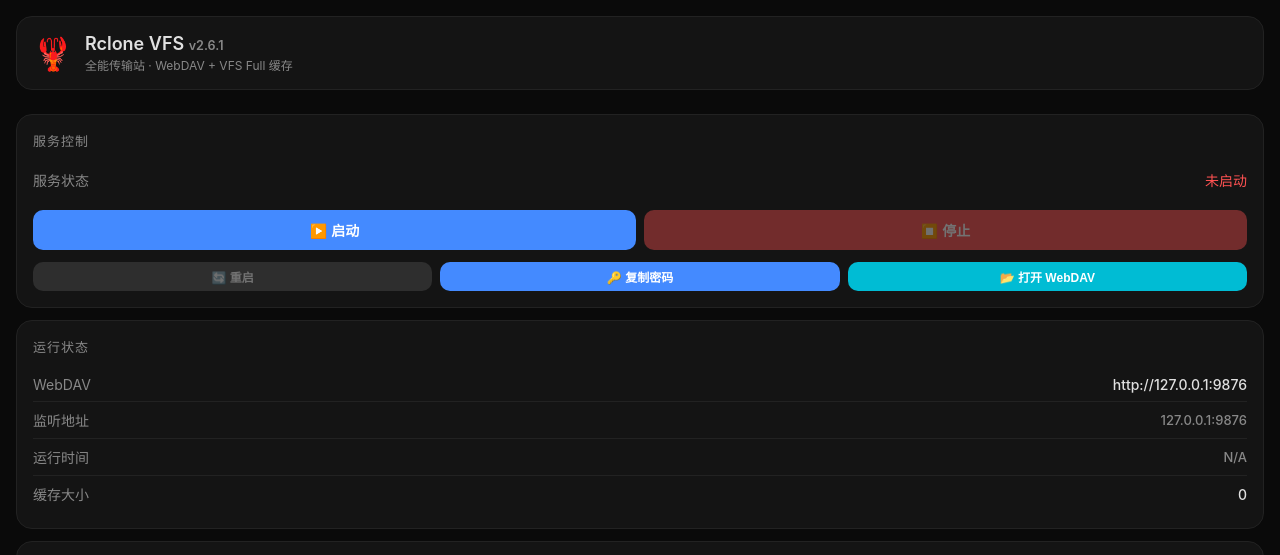
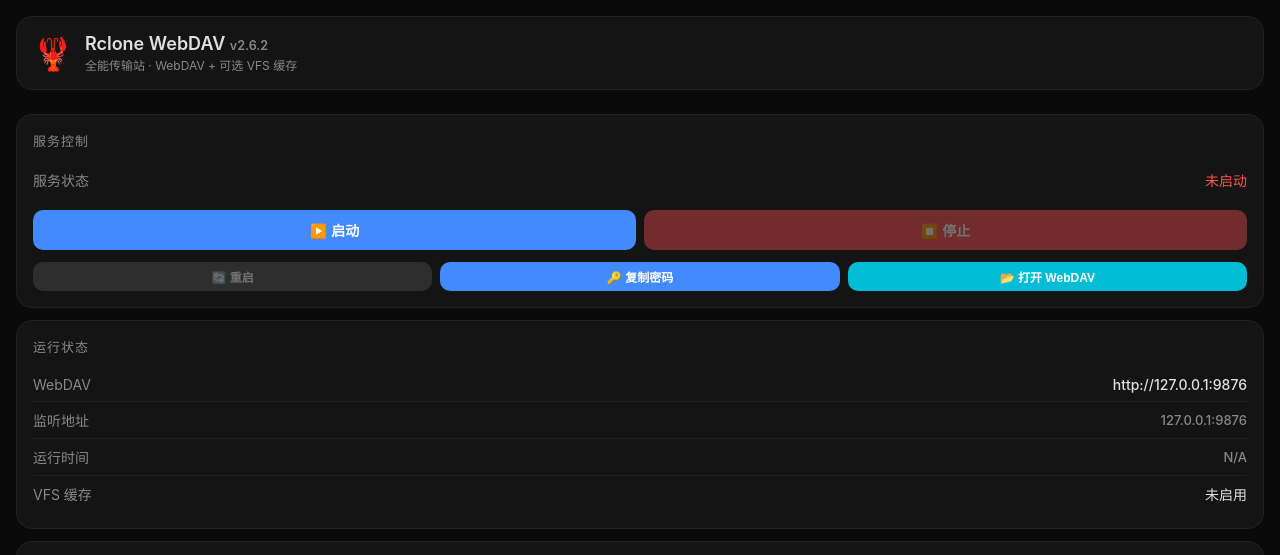
Before and after one commit to KINGYJL/rclone-vfs-server, a plain HTML site: page webroot/index.html in a window 1280 px wide. Shown: the top 555 px of the page. Drawn offline with Linux system fonts and the light colour scheme; no server answers.

Commit message:
release: v2.6.2
Fix keepalive, locking, and startup verification, and make the VFS cache optional.

- status now returns 0 while running and 1 while stopped, so the watchdog can
  actually detect a dead process and restart it (it never could before)
- stop no longer kills the supervisor; the watchdog idles on the stop flag and
  keeps supervising, refreshing status.json and log.txt after the next start
- stale lock directories are reclaimed when the holder is gone, and failures
  are no longer masked by a trailing `exit 0`
- startup is verified by waiting for the LISTEN socket owned by the rclone pid
  (toybox nc fallback) instead of a fixed 2 second liveness check
- the pid file is validated against /proc/<pid>/exe, so a recycled pid can no
  longer fake "already running" or get killed by mistake
- stopping only kills the rclone binary from this module; other rclone
  processes on the device are left alone
- status.json is written atomically, so the WebUI cannot read a half-written file
- VFS cache is now configurable via RCLONE_VFS_CACHE_MODE (off by default),
  with cache flags and --cache-dir only passed to rclone in full mode
- module renamed to "Rclone WebDAV 传输站" (id unchanged)

Package: dist/rclone-vfs-server-v2.6.2-optimized.zip

```diff
--- a/webroot/index.html
+++ b/webroot/index.html
@@ -167,8 +167,8 @@
 <div class="header">
   <div class="header-icon">🦞</div>
   <div class="header-text">
-    <h1>Rclone VFS <span style="font-size:0.7em;color:var(--text2)">v2.6.1</span></h1>
-    <p>全能传输站 · WebDAV + VFS Full 缓存</p>
+    <h1>Rclone WebDAV <span style="font-size:0.7em;color:var(--text2)">v2.6.2</span></h1>
+    <p>全能传输站 · WebDAV + 可选 VFS 缓存</p>
   </div>
 </div>
 
@@ -206,7 +206,7 @@
     <span class="status-value" id="uptimeText" style="color:var(--text2);font-size:13px">--</span>
   </div>
   <div class="status-row">
-    <span class="status-label">缓存大小</span>
+    <span class="status-label">VFS 缓存</span>
     <span class="status-value" id="cacheText">--</span>
   </div>
 </div>
@@ -275,7 +275,7 @@
   document.getElementById('webdavText').textContent = 'http://127.0.0.1:9876';
   document.getElementById('listenText').textContent = '127.0.0.1:9876';
   document.getElementById('uptimeText').textContent = 'N/A';
-  document.getElementById('cacheText').textContent = '0';
+  document.getElementById('cacheText').textContent = '未启用';
   document.getElementById('credUser').textContent = 'admin';
   document.getElementById('credPort').textContent = '9876';
   document.getElementById('webdavUrl').textContent = 'http://127.0.0.1:9876';
@@ -326,7 +326,7 @@
     document.getElementById('webdavText').textContent = 'http://127.0.0.1:' + (s.port || 9876);
     document.getElementById('listenText').textContent = (s.listen || '127.0.0.1') + ':' + (s.port || 9876);
     document.getElementById('uptimeText').textContent = s.uptime || 'N/A';
-    document.getElementById('cacheText').textContent = s.cache_size || '0';
+    document.getElementById('cacheText').textContent = (s.cache_size === 'off') ? '未启用' : (s.cache_size || '0');
     document.getElementById('credUser').textContent = s.user || 'admin';
     document.getElementById('credPort').textContent = s.port || 9876;
     var url = 'http://127.0.0.1:' + (s.port || 9876);
```
Also changed, not shown: 8 other files.
